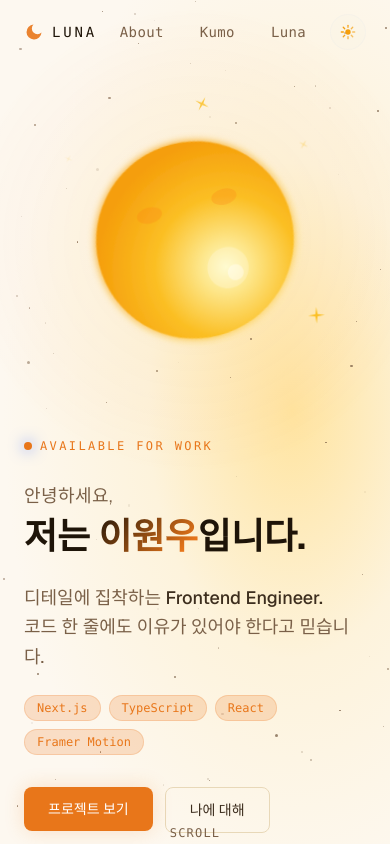
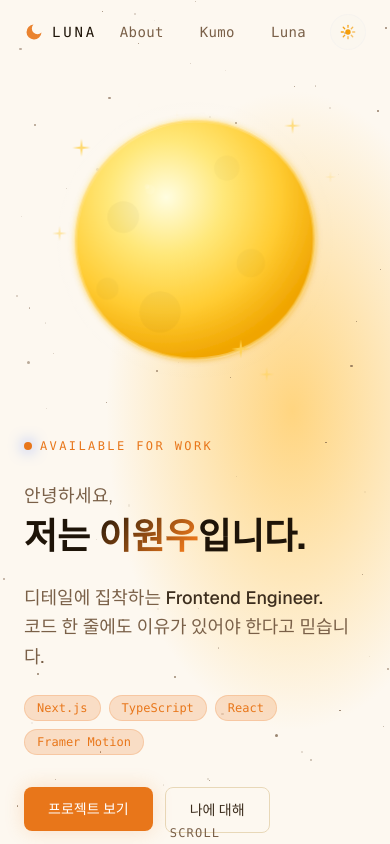
Before and after one commit to wanudesu/project-luna, a Next.js app: page / in a window 390 px wide. Both pictures are taken after a click on the button "라이트 모드로 전환". Shown: the top 844 px of the page. Built offline with nearby package versions, Linux system fonts and the light colour scheme.

Commit message:
style: redesign light mode orb as full moon and fix theme-responsive colors

```diff
--- a/src/app/globals.css
+++ b/src/app/globals.css
@@ -87,8 +87,8 @@
 
   --hero-bg: radial-gradient(
     ellipse at 75% 45%,
-    #ffe4a0 0%,
-    #fdf3dc 35%,
+    #ffd580 0%,
+    #fdf8f0 45%,
     #fdf8f0 70%
   );
   --card-overlay: rgba(100, 60, 20, 0.5);
--- a/src/components/home/MoonOrb.tsx
+++ b/src/components/home/MoonOrb.tsx
@@ -24,7 +24,7 @@ export function MoonOrb() {
   const [isDark, setIsDark] = useState(true);
 
   const [moonScope, animateMoon] = useAnimate();
-  const [sunScope,  animateSun]  = useAnimate();
+  const [sunScope, animateSun] = useAnimate();
   const [burstScope, animateBurst] = useAnimate();
 
   // ━━━━━━━━━━━━━━━━━━━━━━━━━━━━━━━━━━━━━━━━━
@@ -42,13 +42,13 @@ export function MoonOrb() {
   const rawScaleX = useTransform(
     dragX,
     [-200, -100, 0, 100, 200],
-    [1.35, 1.18, 1, 1.18, 1.35]
+    [1.35, 1.18, 1, 1.18, 1.35],
   );
   // 드래그 거리 → scaleY 변환 (x가 늘면 y는 줄어듦)
   const rawScaleY = useTransform(
     dragY,
     [-200, -100, 0, 100, 200],
-    [1.35, 1.18, 1, 1.18, 1.35]
+    [1.35, 1.18, 1, 1.18, 1.35],
   );
 
   // 📖 useSpring: 놓는 순간 탄성 있게 원래 값(1)으로 복귀
@@ -66,8 +66,14 @@ export function MoonOrb() {
   const mouseX = useMotionValue(0);
   const mouseY = useMotionValue(0);
   const tiltConfig = { stiffness: 50, damping: 20 };
-  const rotateX = useSpring(useTransform(mouseY, [-300, 300], [8, -8]), tiltConfig);
-  const rotateY = useSpring(useTransform(mouseX, [-300, 300], [-8, 8]), tiltConfig);
+  const rotateX = useSpring(
+    useTransform(mouseY, [-300, 300], [8, -8]),
+    tiltConfig,
+  );
+  const rotateY = useSpring(
+    useTransform(mouseX, [-300, 300], [-8, 8]),
+    tiltConfig,
+  );
 
   useEffect(() => setMounted(true), []);
 
@@ -75,11 +81,27 @@ export function MoonOrb() {
     if (!mounted) return;
     const currentlyDark = theme === "dark";
     if (currentlyDark) {
-      animateMoon(moonScope.current, { opacity: 1, y: 0, scale: 1 }, { duration: 0 });
-      animateSun(sunScope.current,   { opacity: 0, y: 80, scale: 0.5 }, { duration: 0 });
+      animateMoon(
+        moonScope.current,
+        { opacity: 1, y: 0, scale: 1 },
+        { duration: 0 },
+      );
+      animateSun(
+        sunScope.current,
+        { opacity: 0, y: 80, scale: 0.5 },
+        { duration: 0 },
+      );
     } else {
-      animateMoon(moonScope.current, { opacity: 0, y: 80, scale: 0.5 }, { duration: 0 });
-      animateSun(sunScope.current,   { opacity: 1, y: 0, scale: 1 }, { duration: 0 });
+      animateMoon(
+        moonScope.current,
+        { opacity: 0, y: 80, scale: 0.5 },
+        { duration: 0 },
+      );
+      animateSun(
+        sunScope.current,
+        { opacity: 1, y: 0, scale: 1 },
+        { duration: 0 },
+      );
     }
     setIsDark(currentlyDark);
     // eslint-disable-next-line react-hooks/exhaustive-deps
@@ -96,23 +118,42 @@ export function MoonOrb() {
   }, [theme]);
 
   async function runDarkToLight() {
-    animateMoon(moonScope.current, { y: 80, scale: 0.5, opacity: 0 },
-      { duration: 0.4, ease: [0.55, 0, 1, 0.45] });
-    await animateSun(sunScope.current, {
+    animateMoon(
+      moonScope.current,
+      { y: 80, scale: 0.5, opacity: 0 },
+      { duration: 0.4, ease: [0.55, 0, 1, 0.45] },
+    );
+    await animateSun(
+      sunScope.current,
+      {
         y: [80, 40, -8, 0],
         scale: [0.4, 0.7, 1.05, 1],
         opacity: [0, 0.2, 0.8, 1],
-    }, { duration: 1.6, ease: [0.25, 0.46, 0.45, 0.94] });
-    animateBurst(burstScope.current, { scale: [0.8, 3], opacity: [0.5, 0] },
-      { duration: 0.5, ease: "easeOut" });
+      },
+      { duration: 1.6, ease: [0.25, 0.46, 0.45, 0.94] },
+    );
+    animateBurst(
+      burstScope.current,
+      { scale: [0.8, 3], opacity: [0.5, 0] },
+      { duration: 0.5, ease: "easeOut" },
+    );
   }
 
   async function runLightToDark() {
-    await animateSun(sunScope.current, { y: 80, scale: 0.5, opacity: [1, 0] },
-      { duration: 0.5, ease: [0.55, 0, 1, 0.45] });
-    await animateMoon(moonScope.current, {
-      y: [80, -8, 0], scale: [0.5, 1.05, 1], opacity: [0, 0.5, 1],
-    }, { duration: 0.8, ease: [0.25, 0.46, 0.45, 0.94] });
+    await animateSun(
+      sunScope.current,
+      { y: 80, scale: 0.5, opacity: [1, 0] },
+      { duration: 0.5, ease: [0.55, 0, 1, 0.45] },
+    );
+    await animateMoon(
+      moonScope.current,
+      {
+        y: [80, -8, 0],
+        scale: [0.5, 1.05, 1],
+        opacity: [0, 0.5, 1],
+      },
+      { duration: 0.8, ease: [0.25, 0.46, 0.45, 0.94] },
+    );
   }
 
   useEffect(() => {
@@ -165,31 +206,40 @@ export function MoonOrb() {
           }}
           initial={{ opacity: 0, scale: 0.6 }}
           animate={{ opacity: 1, scale: 1 }}
-          transition={{ duration: 1.2, ease: [0.25, 0.46, 0.45, 0.94], delay: 0.4 }}
+          transition={{
+            duration: 1.2,
+            ease: [0.25, 0.46, 0.45, 0.94],
+            delay: 0.4,
+          }}
           // 📖 크기 키움: 기존 280/380 → 320/440
           className="relative w-[320px] h-[320px] md:w-[440px] md:h-[440px]"
         >
-
           {/* ━━━━━━━━━━━━━━━━━━━━━━━━━━━━━━━━━━━━
               🌙 초승달 (다크모드)
               ━━━━━━━━━━━━━━━━━━━━━━━━━━━━━━━━━━━━ */}
           <div ref={moonScope} className="absolute inset-0">
-
             {/* 달빛 글로우 */}
             <motion.div
               className="absolute inset-[-60px] rounded-full pointer-events-none"
               animate={{ opacity: [0.1, 0.28, 0.1], scale: [1, 1.08, 1] }}
               transition={{ duration: 5, repeat: Infinity, ease: "easeInOut" }}
               style={{
-                background: "radial-gradient(circle at 60% 40%, rgba(77,124,254,0.28) 0%, transparent 65%)",
+                background:
+                  "radial-gradient(circle at 60% 40%, rgba(77,124,254,0.28) 0%, transparent 65%)",
               }}
             />
             <motion.div
               className="absolute inset-[-10px] rounded-full pointer-events-none"
               animate={{ opacity: [0.2, 0.5, 0.2] }}
-              transition={{ duration: 3, repeat: Infinity, ease: "easeInOut", delay: 0.8 }}
+              transition={{
+                duration: 3,
+                repeat: Infinity,
+                ease: "easeInOut",
+                delay: 0.8,
+              }}
               style={{
-                background: "radial-gradient(circle at 60% 40%, rgba(120,160,255,0.2) 0%, transparent 60%)",
+                background:
+                  "radial-gradient(circle at 60% 40%, rgba(120,160,255,0.2) 0%, transparent 60%)",
               }}
             />
 
@@ -198,33 +248,47 @@ export function MoonOrb() {
                 viewBox="0 0 200 200"
                 className="w-full h-full"
                 animate={{ rotate: [0, 3, -2, 0] }}
-                transition={{ duration: 8, repeat: Infinity, ease: "easeInOut" }}
+                transition={{
+                  duration: 8,
+                  repeat: Infinity,
+                  ease: "easeInOut",
+                }}
               >
                 <defs>
                   <mask id="crescent-mask">
                     <circle cx="100" cy="100" r="75" fill="white" />
-                    <circle cx="132" cy="83"  r="64" fill="black" />
+                    <circle cx="132" cy="83" r="64" fill="black" />
                   </mask>
                   <radialGradient id="moon-gradient" cx="32%" cy="32%" r="68%">
-                    <stop offset="0%"   stopColor="#A8C0F0" />
-                    <stop offset="25%"  stopColor="#6B90D8" />
-                    <stop offset="60%"  stopColor="#3060A8" />
+                    <stop offset="0%" stopColor="#A8C0F0" />
+                    <stop offset="25%" stopColor="#6B90D8" />
+                    <stop offset="60%" stopColor="#3060A8" />
                     <stop offset="100%" stopColor="#0F1E40" />
                   </radialGradient>
                   <filter id="moon-glow">
                     <feGaussianBlur stdDeviation="2" result="blur" />
-                    <feComposite in="SourceGraphic" in2="blur" operator="over" />
+                    <feComposite
+                      in="SourceGraphic"
+                      in2="blur"
+                      operator="over"
+                    />
                   </filter>
                 </defs>
 
                 {/* 달 본체 */}
-                <circle cx="100" cy="100" r="75"
+                <circle
+                  cx="100"
+                  cy="100"
+                  r="75"
                   fill="url(#moon-gradient)"
                   mask="url(#crescent-mask)"
                   filter="url(#moon-glow)"
                 />
                 {/* 가장자리 하이라이트 */}
-                <circle cx="100" cy="100" r="75"
+                <circle
+                  cx="100"
+                  cy="100"
+                  r="75"
                   fill="none"
                   mask="url(#crescent-mask)"
                   stroke="rgba(180,210,255,0.35)"
@@ -232,23 +296,23 @@ export function MoonOrb() {
                 />
                 {/* 크레이터 */}
                 <g mask="url(#crescent-mask)" opacity="0.5">
-                  <circle cx="78"  cy="85"  r="6"   fill="rgba(0,0,0,0.35)" />
-                  <circle cx="70"  cy="118" r="4"   fill="rgba(0,0,0,0.28)" />
-                  <circle cx="88"  cy="135" r="5"   fill="rgba(0,0,0,0.22)" />
-                  <circle cx="60"  cy="98"  r="3"   fill="rgba(0,0,0,0.2)"  />
+                  <circle cx="78" cy="85" r="6" fill="rgba(0,0,0,0.35)" />
+                  <circle cx="70" cy="118" r="4" fill="rgba(0,0,0,0.28)" />
+                  <circle cx="88" cy="135" r="5" fill="rgba(0,0,0,0.22)" />
+                  <circle cx="60" cy="98" r="3" fill="rgba(0,0,0,0.2)" />
                 </g>
               </motion.svg>
             </div>
 
             {/* 주변 별들 */}
             {[
-  { x: "12%", y: "18%", size: 3,   delay: 0   },
-  { x: "78%", y: "12%", size: 2,   delay: 0.8 },
+              { x: "12%", y: "18%", size: 3, delay: 0 },
+              { x: "78%", y: "12%", size: 2, delay: 0.8 },
               { x: "88%", y: "52%", size: 2.5, delay: 1.5 },
-  { x: "18%", y: "72%", size: 2,   delay: 0.4 },
-  { x: "62%", y: "82%", size: 3,   delay: 1.2 },
-  { x: "42%", y: "8%",  size: 1.5, delay: 2   },
-  { x: "5%",  y: "45%", size: 2,   delay: 0.6 },
+              { x: "18%", y: "72%", size: 2, delay: 0.4 },
+              { x: "62%", y: "82%", size: 3, delay: 1.2 },
+              { x: "42%", y: "8%", size: 1.5, delay: 2 },
+              { x: "5%", y: "45%", size: 2, delay: 0.6 },
               { x: "90%", y: "28%", size: 1.5, delay: 1.8 },
             ].map((s, i) => (
               <motion.div
@@ -256,7 +320,12 @@ export function MoonOrb() {
                 className="absolute pointer-events-none"
                 style={{ left: s.x, top: s.y }}
                 animate={{ opacity: [0, 1, 0], scale: [0.5, 1.2, 0.5] }}
-    transition={{ duration: 2 + i * 0.3, repeat: Infinity, delay: s.delay, ease: "easeInOut" }}
+                transition={{
+                  duration: 2 + i * 0.3,
+                  repeat: Infinity,
+                  delay: s.delay,
+                  ease: "easeInOut",
+                }}
               >
                 <svg width={s.size * 4} height={s.size * 4} viewBox="0 0 12 12">
                   <path
@@ -266,22 +335,34 @@ export function MoonOrb() {
                 </svg>
               </motion.div>
             ))}
-
-
           </div>
 
           {/* ━━━━━━━━━━━━━━━━━━━━━━━━━━━━━━━━━━━━
-              ☀️ 귀여운 해 (라이트모드)
+          🌕 보름달 (라이트모드)
             ━━━━━━━━━━━━━━━━━━━━━━━━━━━━━━━━━━━━ */}
           <div ref={sunScope} className="absolute inset-0">
-
-            {/* 햇빛 글로우 */}
+            {/* 달빛 글로우 — 초승달이랑 동일 스타일 */}
             <motion.div
-              className="absolute inset-[-70px] rounded-full pointer-events-none"
-              animate={{ opacity: [0.2, 0.5, 0.2], scale: [1, 1.1, 1] }}
-              transition={{ duration: 3, repeat: Infinity, ease: "easeInOut" }}
+              className="absolute inset-[-60px] rounded-full pointer-events-none"
+              animate={{ opacity: [0.04, 0.18, 0.04], scale: [1, 1.02, 1] }}
+              transition={{ duration: 5, repeat: Infinity, ease: "easeInOut" }}
               style={{
-                background: "radial-gradient(circle, rgba(251,191,36,0.3) 0%, rgba(249,115,22,0.1) 55%, transparent 75%)",
+                background:
+                  "radial-gradient(circle at 50% 50%, rgba(255,220,0,0.04) 0%, transparent 55%)",
+              }}
+            />
+            <motion.div
+              className="absolute inset-[-10px] rounded-full pointer-events-none"
+              animate={{ opacity: [0.2, 0.5, 0.2] }}
+              transition={{
+                duration: 3,
+                repeat: Infinity,
+                ease: "easeInOut",
+                delay: 0.8,
+              }}
+              style={{
+                background:
+                  "radial-gradient(circle at 50% 50%, rgba(180,210,255,0.18) 0%, transparent 60%)",
               }}
             />
 
@@ -289,70 +370,121 @@ export function MoonOrb() {
               <motion.svg
                 viewBox="0 0 200 200"
                 className="w-full h-full"
-                animate={{ rotate: 360 }}
-                transition={{ duration: 20, repeat: Infinity, ease: "linear" }}
+                animate={{ rotate: [0, 2, -1, 0] }}
+                transition={{
+                  duration: 10,
+                  repeat: Infinity,
+                  ease: "easeInOut",
+                }}
               >
                 <defs>
-                  <radialGradient id="sun-gradient" cx="38%" cy="33%" r="65%">
-                    <stop offset="0%"   stopColor="#FEF9C3" />
-                    <stop offset="20%"  stopColor="#FDE68A" />
-                    <stop offset="55%"  stopColor="#FBBF24" />
-                    <stop offset="100%" stopColor="#F59E0B" />
+                  <radialGradient
+                    id="fullmoon-gradient"
+                    cx="38%"
+                    cy="32%"
+                    r="68%"
+                  >
+                    <stop offset="0%" stopColor="#FFFDE0" />
+                    <stop offset="35%" stopColor="#FFE87A" />
+                    <stop offset="70%" stopColor="#FFCC33" />
+                    <stop offset="100%" stopColor="#F0A500" />
                   </radialGradient>
-                  <filter id="sun-glow">
-                    <feGaussianBlur stdDeviation="2.5" result="blur" />
-                    <feComposite in="SourceGraphic" in2="blur" operator="over" />
+                  <filter id="fullmoon-glow">
+                    <feGaussianBlur stdDeviation="2" result="blur" />
+                    <feComposite
+                      in="SourceGraphic"
+                      in2="blur"
+                      operator="over"
+                    />
                   </filter>
+                  {/* 달 원형으로 클리핑 */}
+                  <clipPath id="moon-clip">
+                    <circle cx="100" cy="100" r="75" />
+                  </clipPath>
                 </defs>
+                {/* 달 본체 */}
+                <circle
+                  cx="100"
+                  cy="100"
+                  r="75"
+                  fill="url(#fullmoon-gradient)"
+                  filter="url(#fullmoon-glow)"
+                />
+                {/* 크레이터 — clipPath로 달 원 밖으로 나가면 잘림 */}
+                <g clipPath="url(#moon-clip)" opacity="0.2">
+                  <circle cx="55" cy="85" r="10" fill="rgba(0,0,0,0.15)" />
+                  <circle cx="78" cy="145" r="13" fill="rgba(0,0,0,0.15)" />
+                  <circle cx="135" cy="115" r="9" fill="rgba(0,0,0,0.12)" />
+                  <circle cx="45" cy="130" r="7" fill="rgba(0,0,0,0.12)" />
+                  <circle cx="120" cy="55" r="8" fill="rgba(0,0,0,0.1)" />
+                </g>
+                {/* 가장자리 하이라이트 */}
+                <circle
+                  cx="100"
+                  cy="100"
+                  r="75"
+                  fill="none"
+                  stroke="rgba(255,255,255,0.3)"
+                  strokeWidth="2"
+                />
+                <radialGradient
+                  id="fullmoon-gradient"
+                  cx="50%"
+                  cy="45%"
+                  r="65%"
+                >
+                  <stop offset="0%" stopColor="#FFF5C0" />
+                  <stop offset="40%" stopColor="#FFD84D" />
+                  <stop offset="100%" stopColor="#F5A623" />
+                </radialGradient>
 
-                {/* 해 본체 */}
-                <circle cx="100" cy="100" r="62"
-                  fill="url(#sun-gradient)"
-                  filter="url(#sun-glow)"
+                <circle cx="72" cy="68" r="3" fill="rgba(255,255,255,0.08)" />
+                <circle cx="70" cy="66" r="1.5" fill="rgba(255,255,255,0.12)" />
+                <circle
+                  cx="100"
+                  cy="100"
+                  r="75"
+                  fill="none"
+                  stroke="rgba(255,200,50,0.3)"
+                  strokeWidth="1.5"
                 />
-
-                {/* 볼터치 */}
-                <ellipse cx="76"  cy="122" rx="8" ry="5" fill="rgba(249,115,22,0.22)" />
-<ellipse cx="124" cy="122" rx="8" ry="5" fill="rgba(249,115,22,0.22)" />
-
-                {/* 하이라이트 */}
-                <circle cx="84" cy="78" r="13" fill="rgba(255,255,255,0.22)" />
-                <circle cx="80" cy="74" r="5"  fill="rgba(255,255,255,0.38)" />
               </motion.svg>
             </div>
 
-            {/* 반짝이 파티클 */}
+            {/* 주변 별들 */}
             {[
-              { x: "8%",  y: "22%", delay: 0   },
-              { x: "82%", y: "18%", delay: 0.6 },
-              { x: "86%", y: "72%", delay: 1.2 },
-              { x: "12%", y: "74%", delay: 0.3 },
-              { x: "50%", y: "5%",  delay: 0.9 },
-            ].map((p, i) => (
+              { x: "12%", y: "18%", delay: 0 },
+              { x: "78%", y: "12%", delay: 0.8 },
+              { x: "88%", y: "52%", delay: 1.5 },
+              { x: "18%", y: "72%", delay: 0.4 },
+              { x: "62%", y: "82%", delay: 1.2 },
+              { x: "42%", y: "8%", delay: 2 },
+              { x: "5%", y: "45%", delay: 0.6 },
+              { x: "90%", y: "28%", delay: 1.8 },
+              { x: "30%", y: "5%", delay: 0.3 },
+              { x: "70%", y: "90%", delay: 1.1 },
+            ].map((s, i) => (
               <motion.div
                 key={i}
                 className="absolute pointer-events-none"
-                style={{ left: p.x, top: p.y }}
-                animate={{ opacity: [0, 1, 0], scale: [0.5, 1.2, 0.5], rotate: [0, 180, 360] }}
-                transition={{ duration: 1.8, repeat: Infinity, delay: p.delay, ease: "easeInOut" }}
+                style={{ left: s.x, top: s.y }}
+                animate={{ opacity: [0, 1, 0], scale: [0.5, 1.2, 0.5] }}
+                transition={{
+                  duration: 2 + i * 0.3,
+                  repeat: Infinity,
+                  delay: s.delay,
+                  ease: "easeInOut",
+                }}
               >
-                <svg width="14" height="14" viewBox="0 0 12 12">
-                  <path d="M6 0 L6.8 5.2 L12 6 L6.8 6.8 L6 12 L5.2 6.8 L0 6 L5.2 5.2 Z" fill="#FBBF24" />
+                <svg width="16" height="16" viewBox="0 0 12 12">
+                  <path
+                    d="M6 0 L6.8 5.2 L12 6 L6.8 6.8 L6 12 L5.2 6.8 L0 6 L5.2 5.2 Z"
+                    fill="rgba(255,210,80,0.9)"
+                  />
                 </svg>
               </motion.div>
             ))}
           </div>
-
-          {/* 빛 번짐 오버레이 */}
-          <div
-            ref={burstScope}
-            className="absolute inset-[-120px] rounded-full pointer-events-none"
-            style={{
-              background: "radial-gradient(circle, rgba(251,191,36,0.3) 0%, transparent 70%)",
-              opacity: 0,
-            }}
-          />
-
         </motion.div>
       </motion.div>
     </div>
```
Also changed, not shown: src/components/home/AboutSection.tsx (+14 -13 lines), src/components/home/HeroSection.tsx (+33 -16 lines), src/components/layout/Header.tsx (+6 -3 lines). Lines whose indentation alone changed are shown as unchanged.
